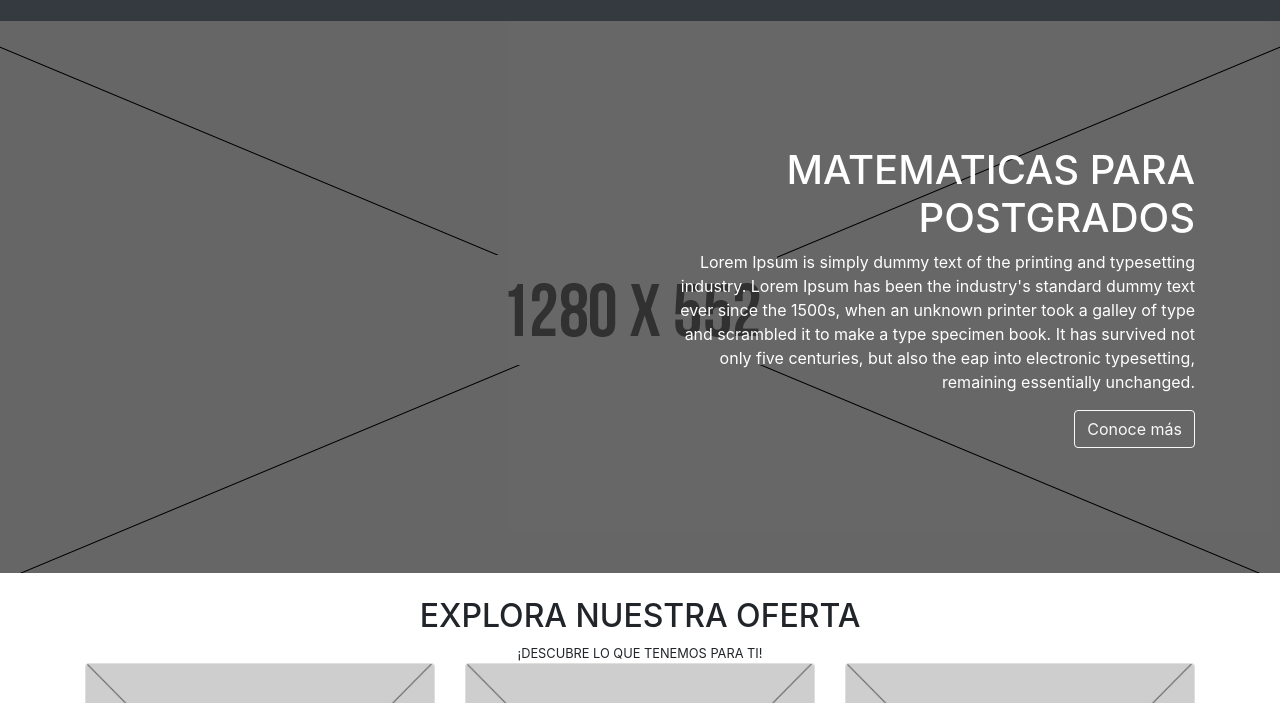
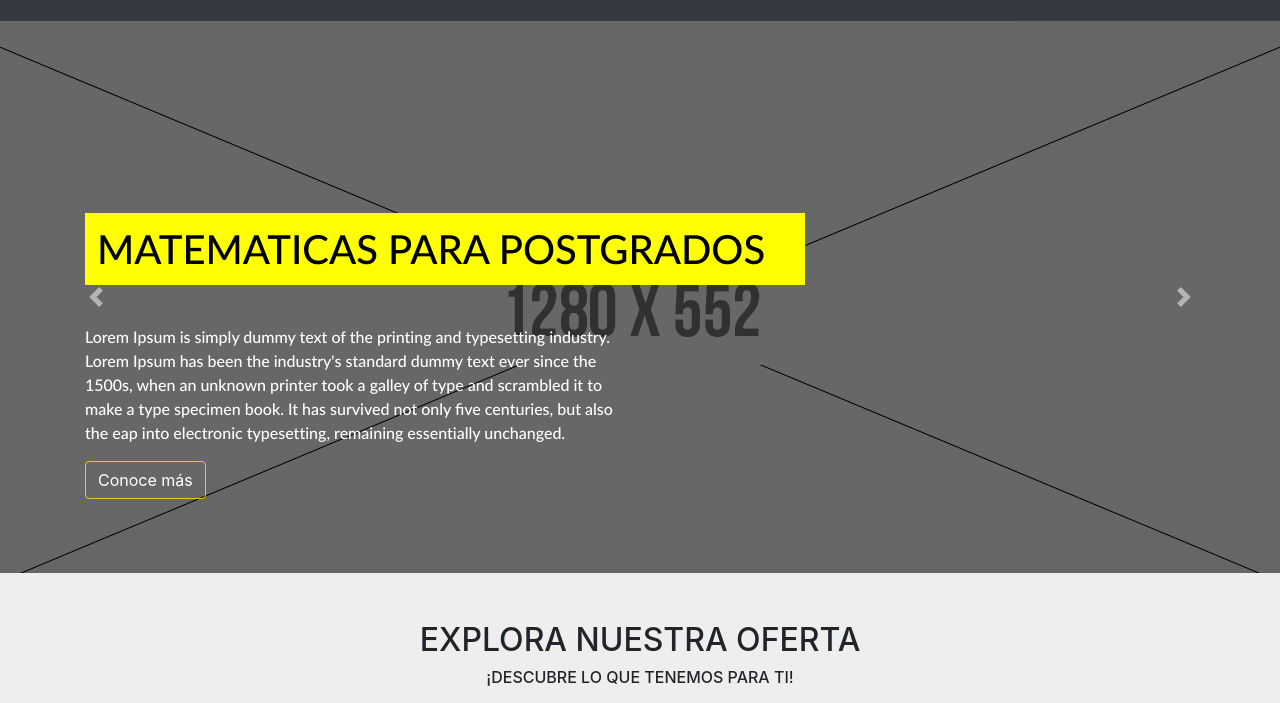
Before and after one commit to MiguelCreart-1/Prueba-Front-End-1, a plain HTML site: page index.html in a window 1280 px wide. Shown: the part 97-800 px from the top of the page. Drawn offline with nearby package versions, Linux system fonts and the light colour scheme.

Commit message:
Creacion del Slider 1

```diff
--- a/index.css
+++ b/index.css
@@ -44,16 +44,39 @@ li a {
 font-family: 'lato';
 }
 
+h1,p {
+font-family: 'lato';
+}
+
+body {
+    background-color: #eee;
+}
+
 div#navbar ul.navbar-nav.ml-auto li.nav-item {
     text-align: center;
     padding-right: 2em;
 }
 
-#carousel {
+#carouselExampleControls {
   position: relative;
 }
 
-#carousel .overlay {
+.container.Overlay-Slider-1 .text-left {
+    display: inline-block!important;
+}
+
+.container.Overlay-Slider-1.pt-5 h1 {
+    background-color: yellow;
+    color: black;
+    padding-top: 0.3em;
+    padding-bottom: 0.3em;
+    padding-left: 0.3em;
+    padding-right: 1em;
+    display: inline-block;
+    margin-bottom: 1em;
+}
+
+#carouselExampleControls .overlay {
   position: absolute;
   top: 0;
   bottom: 0;
@@ -63,8 +86,7 @@ div#navbar ul.navbar-nav.ml-auto li.nav-item {
   color: white;
 }
 
-#carousel .overlay .container,
-#carousel .overlay .row {
+#carouselExampleControls .overlay .container {
   height: 100%;
 }
 
--- a/index.html
+++ b/index.html
@@ -14,6 +14,7 @@
       <div class="container">
         <a class="navbar-brand" href="#">
           <img src="assets/images/logo-u-Andes.png" alt="Universidad de los Andes">
+
         </a>
         <button class="navbar-toggler" type="button" data-toggle="collapse" data-target="#navbar" aria-controls="navbarSupportedContent" aria-expanded="false" aria-label="Toggle navigation">
           <span class="navbar-toggler-icon"></span>
@@ -41,42 +42,62 @@
 
     <!-- Main -->
     <main id="main">
-      <div id="carousel" class="carousel slide carousel-fade" data-ride="carousel" data-pause="false">
+      <div id="carouselExampleControls" class="carousel slide" data-ride="carousel">
   <div class="carousel-inner">
     <div class="carousel-item active">
-            <img class="d-block w-100" src="assets/images/image-prueba-1280.png" alt="Hawaii 1">
+      <img class="d-block w-100" src="assets/images/image-prueba-1280.png" alt="First slide">
     </div>
     <div class="carousel-item">
-            <img class="d-block w-100" src="assets/images/image-prueba-1280.png" alt="Hawaii 2">
+      <img class="d-block w-100" src="assets/images/image-prueba-1280.png" alt="Second slide">
     </div>
     <div class="carousel-item">
-            <img class="d-block w-100" src="assets/images/image-prueba-1280.png" alt="Hawaii 3">
+      <img class="d-block w-100" src="assets/images/image-prueba-1280.png" alt="Third slide">
     </div>
 	<div class="overlay">
-            <div class="container">
-              <div class="row align-items-center">
-                <div class="col-md-6 offset-md-6 text-center text-md-right">
+            <div class="container Overlay-Slider-1 pt-5">
+              <div class="row align-items-center pt-5">
+    <div class="col-md-12 text-left pt-5 mt-5" style="
+    display: block;
+">
                   <h1>MATEMATICAS PARA POSTGRADOS</h1>
+
+
+
+                </div>
+
+<div class="col-md-6 text-left" style="
+    display: block;
+">
+
                   <p class="d-none d-md-block">Lorem Ipsum is simply dummy text of the printing and typesetting industry. Lorem Ipsum has been the industry's standard dummy text ever since the 1500s, when an unknown printer took a galley of type and scrambled it to make a type specimen book. It has survived not only five centuries, but also the  eap into electronic typesetting, remaining essentially unchanged. </p>
-                  <a href="#" class="btn btn-outline-light" data-toggle="modal">Conoce más</a>
+                 <a href="#" class="btn btn btn-outline-warning text-white" data-toggle="modal">Conoce más</a>
 
                 </div>
               </div>
             </div>
           </div>
+
   </div>
+  <a class="carousel-control-prev" href="#carouselExampleControls" role="button" data-slide="prev">
+    <span class="carousel-control-prev-icon" aria-hidden="true"></span>
+    <span class="sr-only">Previous</span>
+  </a>
+  <a class="carousel-control-next" href="#carouselExampleControls" role="button" data-slide="next">
+    <span class="carousel-control-next-icon" aria-hidden="true"></span>
+    <span class="sr-only">Next</span>
+  </a>
 </div>
     </main>
     <!-- /Main -->
 
      <!-- Ofertas -->
-    <section id="speakers" class="mt-4">
+   <section id="speakers" class="mt-5">
       <div class="container">
         <div class="row">
-          <div class="col text-center text-uppercase">
+          <div class="col text-center text-uppercase mb-5">
 
             <h2>EXPLORA NUESTRA OFERTA</h2>
-    <small>¡Descubre lo que tenemos para ti!</small>
+  <h6>¡Descubre lo que tenemos para ti!</h6>
           </div>
         </div>
         <div class="row">
```
Lines whose indentation alone changed are shown as unchanged.
